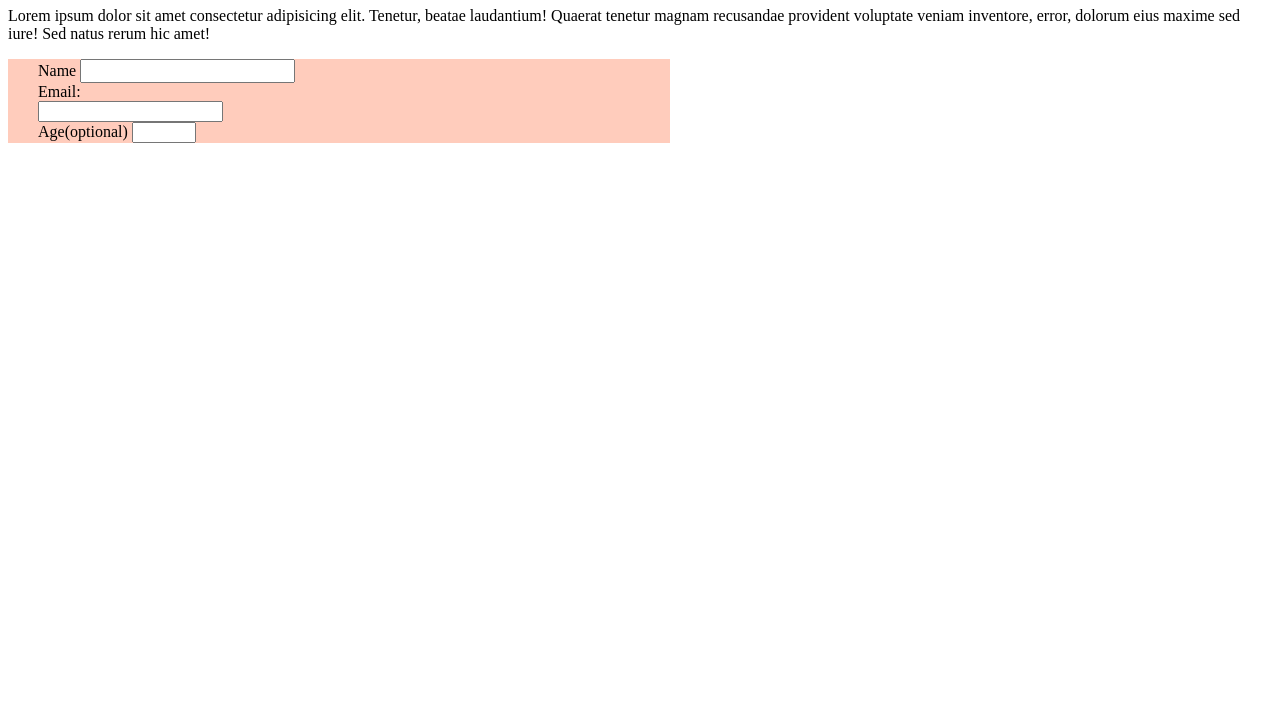
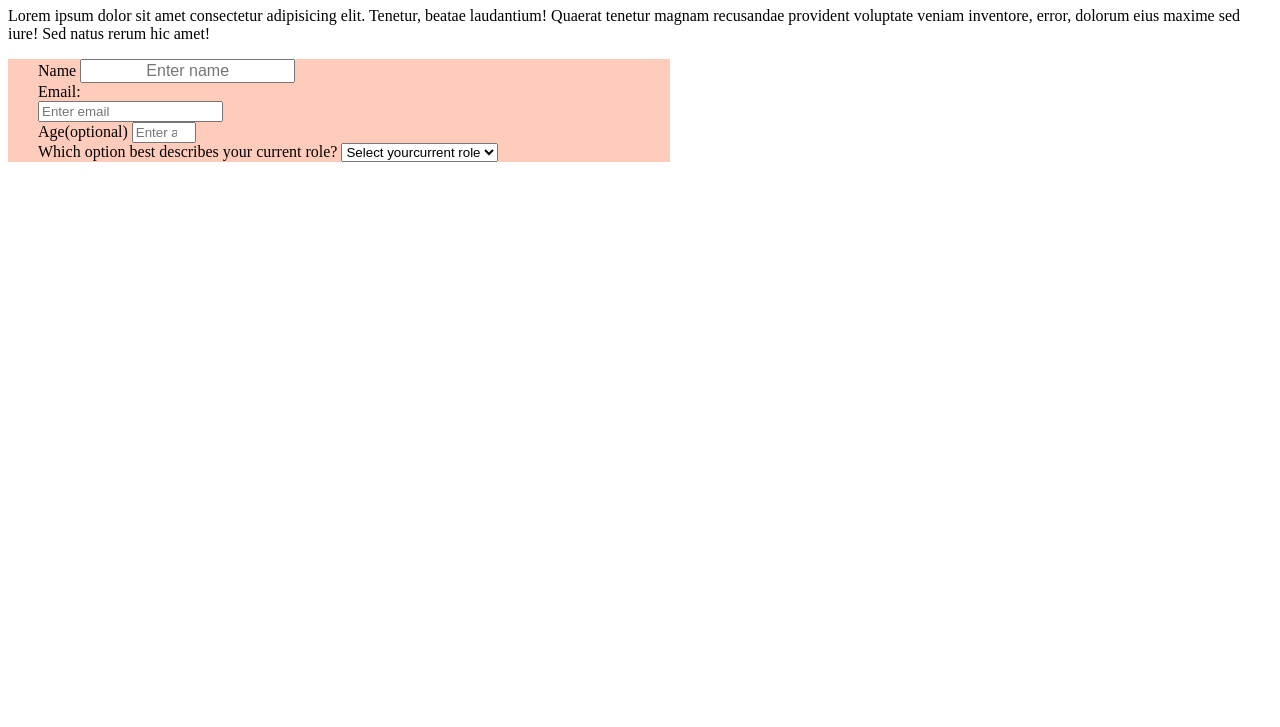
Before and after one commit to kenliten/beny-otoniel-trial, a plain HTML site: page index.html in a window 1280 px wide. Shown: the part 73-800 px from the top of the page. Drawn offline with Linux system fonts and the light colour scheme.

Commit message:
Signed-off-by: Banyenzachi Thomas <banyenzachi@gmail.com>Added user story 11 and twelve

```diff
--- a/index.html
+++ b/index.html
@@ -20,16 +20,26 @@
     <form id="survey-form">
       <div>
         <label for="name" id="name-label">Name</label>
-        <input id="name" type="text" required>
+        <input id="name" type="text" placeholder="Enter name" required>
       </div>
 
       <div>
         <label for="email" id="email-label">Email:</label><br>
-        <input type="email" id="email" required>
+        <input type="email" id="email" placeholder="Enter email" required>
       </div>
       <div>
         <label for="number" id="number-label">Age(optional)</label>
-        <input id="number" min="0" max="100" type="number">
+        <input id="number" min="0" max="100" type="number" placeholder="Enter age">
+      </div>
+      <div >
+        <label id="role-label" for="dropdown">Which option best describes your current role?</label>
+        <select id="dropdown">
+          <option disabled selected>Select yourcurrent role</option>
+          <option>Student</option>
+          <option>Teacher</option>
+          <option>Account</option>
+          <option>Software developer</option>
+        </select>
       </div>
     </form>
 
```
